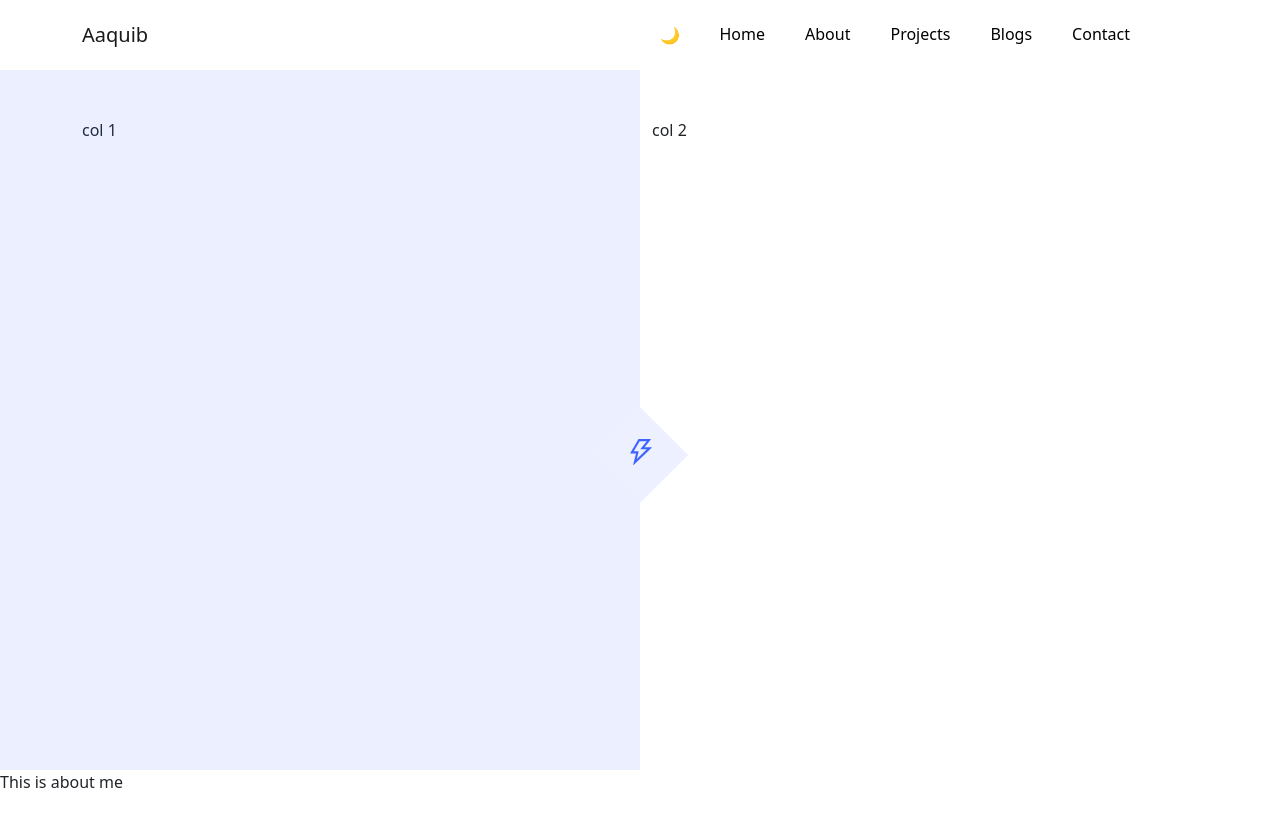
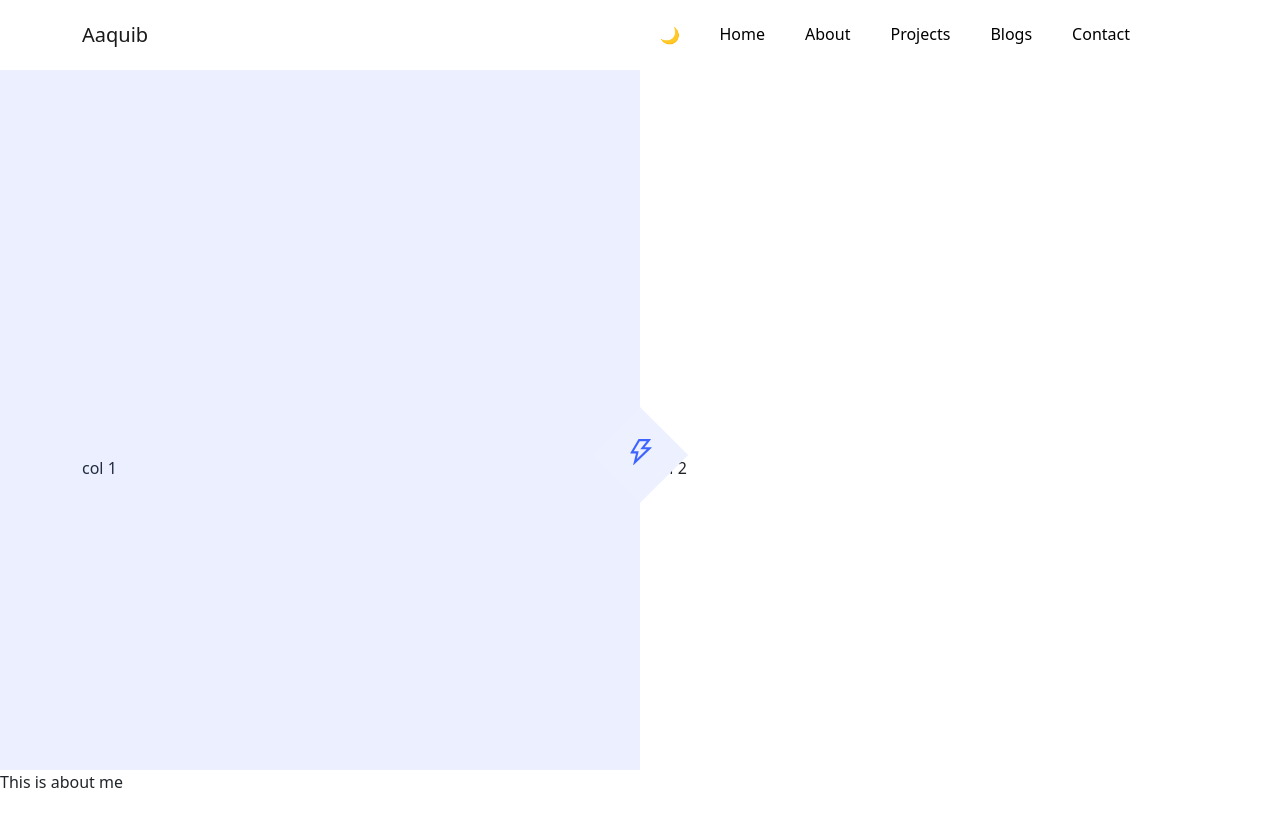
Before and after one commit to killcodeX/next-portfolio, a Next.js app: page / in a window 1280 px wide. Shown: the top 826 px of the page. Built offline with nearby package versions, Linux system fonts and the light colour scheme.

Commit message:
height done

```diff
--- a/components/Home/index.js
+++ b/components/Home/index.js
@@ -6,7 +6,7 @@ export default function HomeSection() {
         <section style={{height:'700px'}} className='section py-5 hero-wrap' id='home-section'>
             <div className='overlay'></div>
             <div className='container'>
-                <div className='row no-gutters slider-text js-fullheight justify-content-center align-items-center'>
+                <div style={{height:'700px'}} className='row no-gutters justify-content-center align-items-center'>
                     <div className='col-md-6 col-sm-12'>col 1</div>
                     <div className='col-md-6 col-sm-12'>col 2</div>
                 </div>
--- a/styles/globals.css
+++ b/styles/globals.css
@@ -12,3 +12,8 @@ body {
     color: #999999;
     position: relative;
 }
+
+.section{
+  padding-top: 50px !important;
+  padding-bottom: 50px !important;
+}
```
